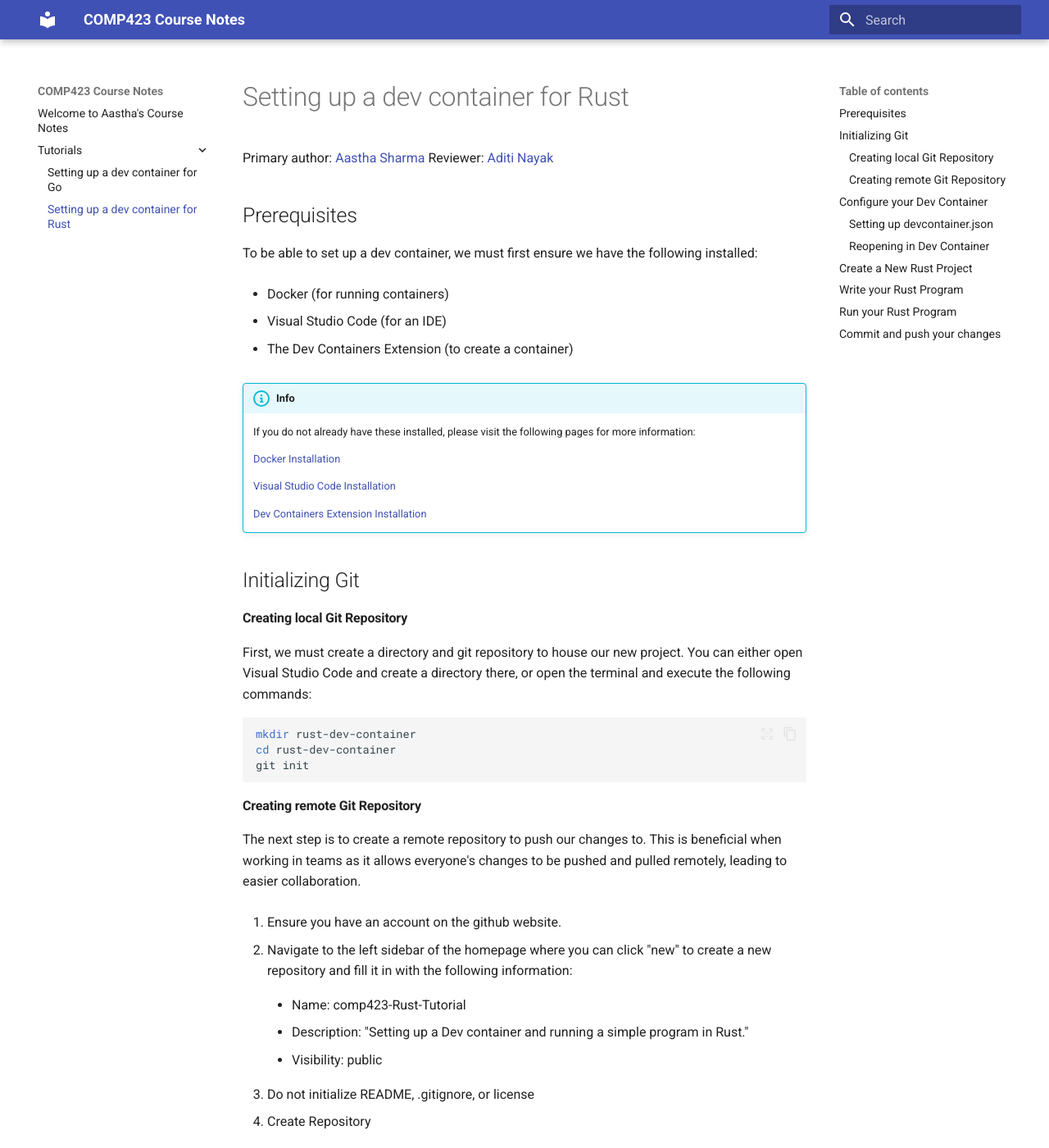
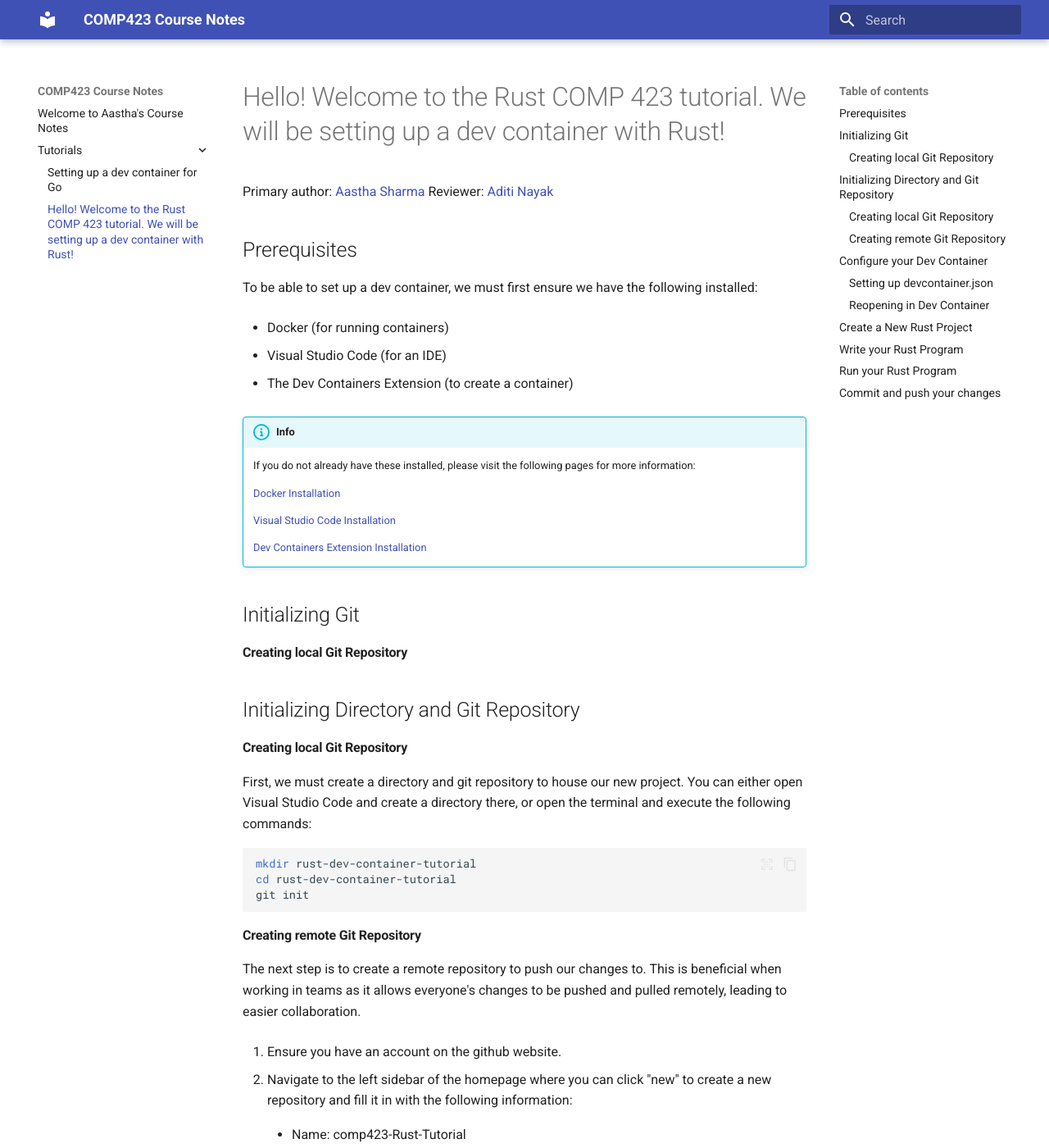
Before and after one commit to aasthasharm/comp423-course-notes, an MkDocs documentation site: the page built from docs/tutorials/rust-setup.md, in a window 1280 px wide and 1400 px high. Shown: the whole window at 82% size. Built offline with MkDocs 1.6.1 and Material for MkDocs 9.7.7, drawn with Linux system fonts in a browser that asks for light colours; some of the changed text lies outside the part shown.

Commit message:
Add tutorial changes and fixes.

````diff
--- a/docs/tutorials/rust-setup.md
+++ b/docs/tutorials/rust-setup.md
@@ -1,4 +1,4 @@
-# Setting up a dev container for Rust
+# Hello! Welcome to the Rust COMP 423 tutorial. We will be setting up a dev container with Rust!
 
 Primary author: [Aastha Sharma](https://github.com/aasthasharm)
 Reviewer: [Aditi Nayak](https://github.com/aditivn12)
@@ -24,11 +24,14 @@
 ## Initializing Git
 
 #### Creating local Git Repository
+## Initializing Directory and Git Repository
+
+#### Creating local Git Repository
 First, we must create a directory and git repository to house our new project. You can either open Visual Studio Code and create a directory there, or open the terminal and execute the following commands:
 
 ``` batch
-mkdir rust-dev-container
-cd rust-dev-container
+mkdir rust-dev-container-tutorial
+cd rust-dev-container-tutorial
 git init
 ```
 
@@ -79,7 +82,7 @@
     For a more detailed overview of dev containers, please visit [this website](https://comp423-25s.github.io/resources/MkDocs/tutorial/#part-2-setting-up-the-development-environment).
 
 #### Setting up devcontainer.json
-1. Open your `#! rust-dev-container` directory in VS Code
+1. Open your `#! rust-dev-container-tutorial` directory in VS Code
 2. Inside the project, create a `.devcontainer` directory containing a file called `.devcontainer/devcontainer.json`
 3. Copy paste the following specifications into your devcontainer.json file:
 
@@ -92,7 +95,7 @@
         "settings":{},
         "extensions": ["rust-lang.rust-analyzer"]
     }
-  }
+  },
   "postCreateCommand": "rustc --version"
 
 }
````
